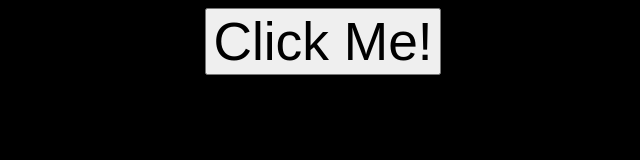
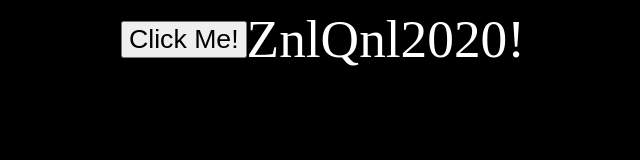
Before and after one commit to joebologna/jb-lib, a website: page iOSShortcut/genpw.html in a window 1280 px wide. Both pictures are taken after a click on the button "Click Me!". Shown: the whole page, without its empty margins (317-957 px from the left). Drawn offline with Linux system fonts and the light colour scheme.

Commit message:
convert to show/hide

```diff
--- a/iOSShortcut/genpw.html
+++ b/iOSShortcut/genpw.html
@@ -1,9 +1,9 @@
 <!DOCTYPE html>
 <html>
-<meta name="viewport" content="width=device-width, initial-scale=1">
+  <meta name="viewport" content="width=device-width, initial-scale=1" />
   <style>
     html {
-height:400px
+      height: 400px;
     }
     body {
       display: flex;
@@ -14,12 +14,21 @@ color: white;
       font-size: 40pt;
     }
     button {
-font-size: 40pt;
+      font-size: 20pt;
+      display: flex;
+      justify-content: center;
+      align-items: center;
+      width: 40;
+    }
+    #pw {
+      visibility: hidden;
     }
   </style>
   <body>
-<button type="button" onclick="showpw()">Click Me!</button>
-<div id=pw />
+    <div>
+      <button type="button" onclick="showPW()">Click Me!</button>
+    </div>
+    <div id="pw" />
     <script>
       var alpha = "ABCDEFGHIJKLMNOPQRSTUVWXYZabcdefghijklmnopqrstuvwxyz";
       var rot13table = "NOPQRSTUVWXYZABCDEFGHIJKLMnopqrstuvwxyzabcdefghijklm";
@@ -43,22 +52,22 @@ function encodeRot13(line) {
       }
 
       function genTodaysPassword() {
-  return getShortMonth() + new Date().getFullYear() + "!";
+        return getShortMonth() + "Day" + new Date().getFullYear() + "!";
       }
 
-function showpw() {
-var toEncode = genTodaysPassword();
-document.title = toEncode;
-alert(encodeRot13(toEncode));
-}
-
-/*
+      function showPW() {
         var pw = document.getElementById("pw");
         var toEncode = genTodaysPassword();
         document.title = toEncode;
         pw.innerHTML = encodeRot13(toEncode);
-*/
+        pw.style.visibility = "visible";
+        setTimeout(() => {
+          pw.style.visibility = "hidden";
+          pw.innerHTML = "";
+        }, 5000);
+      }
 
+      //showPW();
     </script>
   </body>
 </html>
```
Lines whose indentation alone changed are shown as unchanged.
